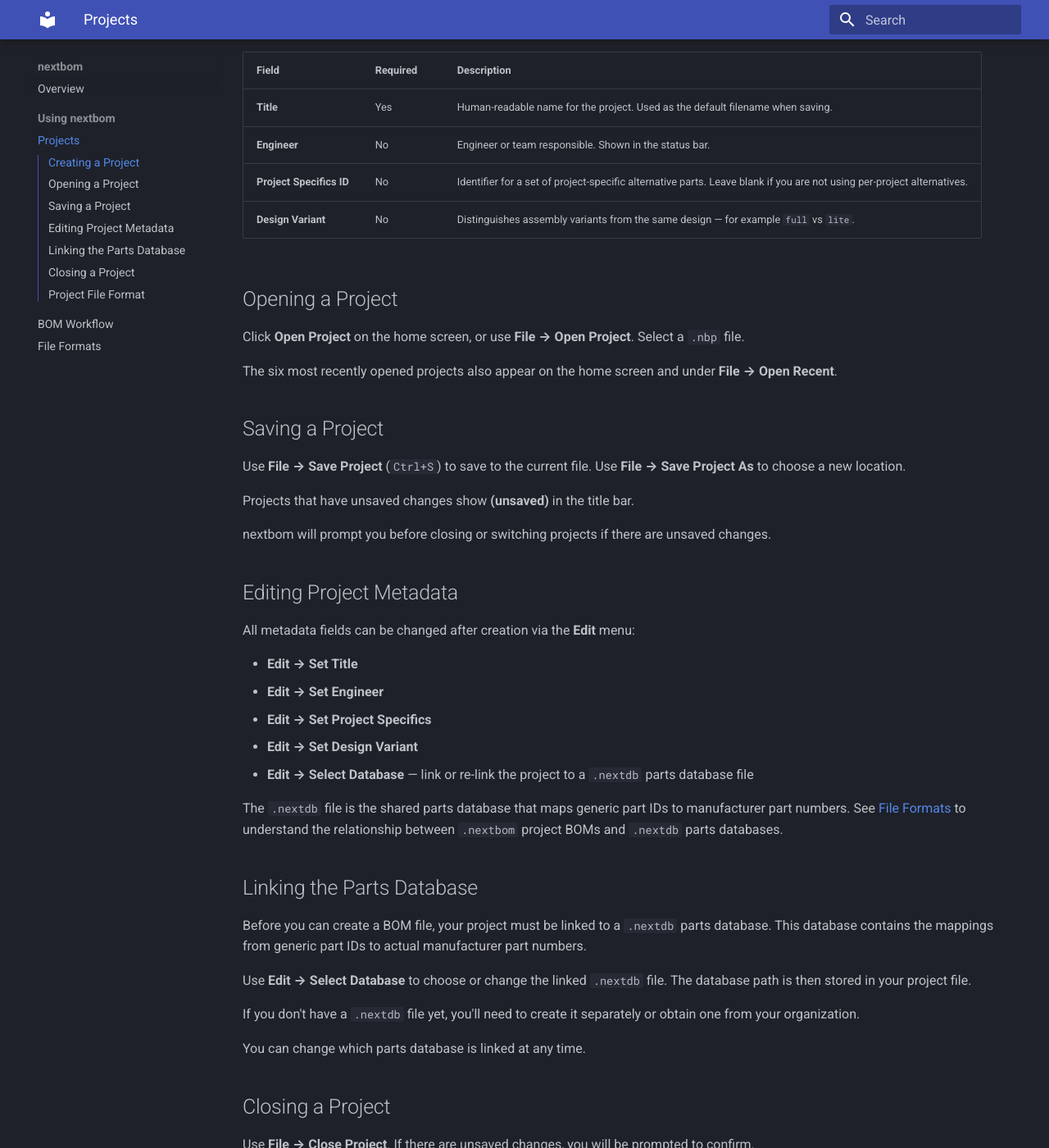
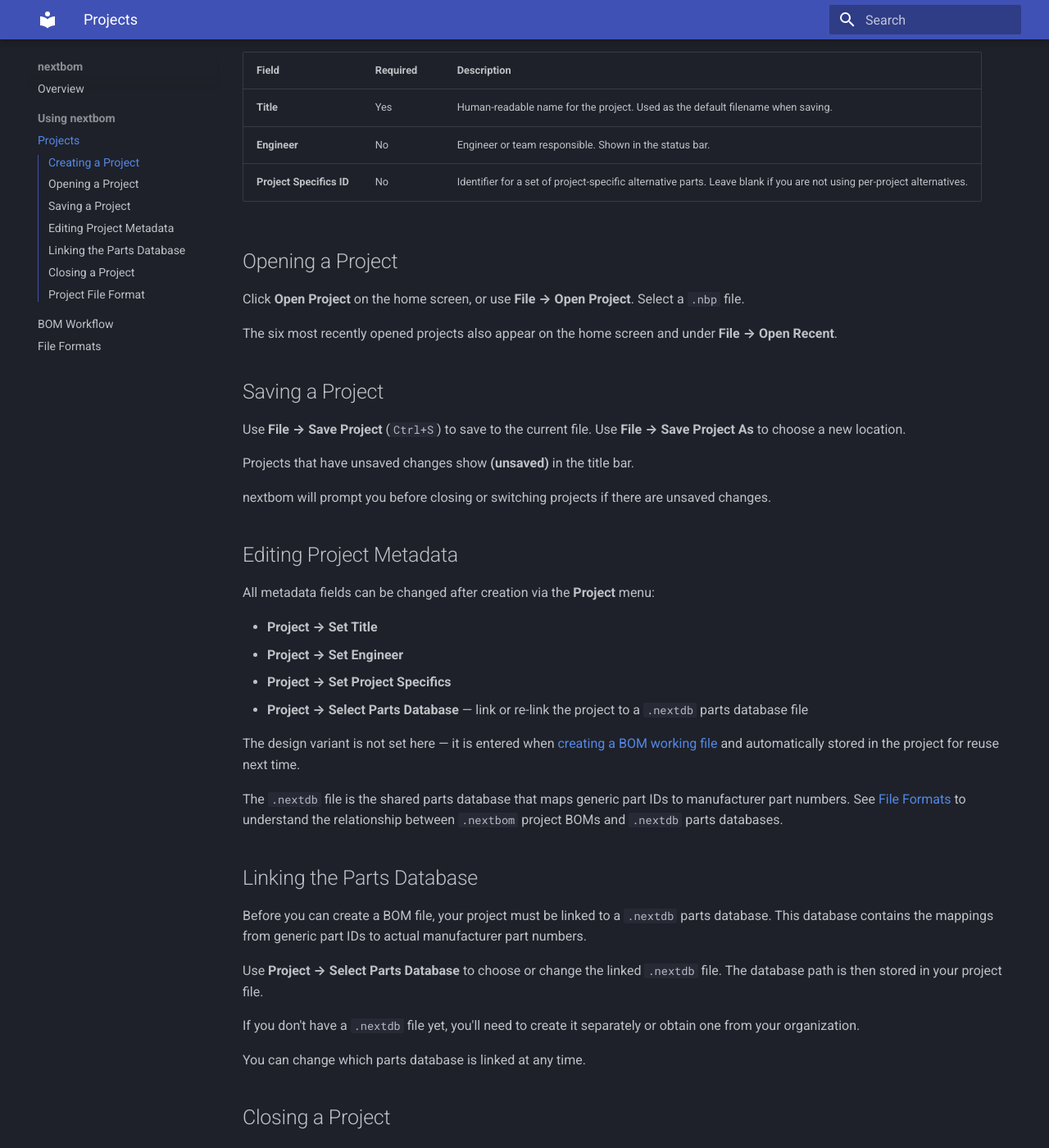
Before and after one commit to jakobgif/nextbom, an MkDocs documentation site: the page built from docs/project.md, in a window 1280 px wide and 1400 px high, scrolled down 342 px. Shown: the whole window at 82% size. Built offline with MkDocs 1.6.1 and Material for MkDocs 9.7.7, drawn with Linux system fonts in a browser that asks for light colours.

Commit message:
Update docs to reflect design variant moving to BOM creation step
Co-Authored-By: Claude Sonnet 4.6 <noreply@anthropic.com>

```diff
--- a/docs/project.md
+++ b/docs/project.md
@@ -13,7 +13,6 @@ Fill in the fields:
 | **Title** | Yes | Human-readable name for the project. Used as the default filename when saving. |
 | **Engineer** | No | Engineer or team responsible. Shown in the status bar. |
 | **Project Specifics ID** | No | Identifier for a set of project-specific alternative parts. Leave blank if you are not using per-project alternatives. |
-| **Design Variant** | No | Distinguishes assembly variants from the same design — for example `full` vs `lite`. |
 
 ## Opening a Project
 
@@ -31,13 +30,14 @@ nextbom will prompt you before closing or switching projects if there are unsave
 
 ## Editing Project Metadata
 
-All metadata fields can be changed after creation via the **Edit** menu:
+All metadata fields can be changed after creation via the **Project** menu:
 
-- **Edit → Set Title**
-- **Edit → Set Engineer**
-- **Edit → Set Project Specifics**
-- **Edit → Set Design Variant**
-- **Edit → Select Database** — link or re-link the project to a `.nextdb` parts database file
+- **Project → Set Title**
+- **Project → Set Engineer**
+- **Project → Set Project Specifics**
+- **Project → Select Parts Database** — link or re-link the project to a `.nextdb` parts database file
+
+The design variant is not set here — it is entered when [creating a BOM working file](workflow.md#configure-bom) and automatically stored in the project for reuse next time.
 
 The `.nextdb` file is the shared parts database that maps generic part IDs to manufacturer part numbers. See [File Formats](file-formats.md) to understand the relationship between `.nextbom` project BOMs and `.nextdb` parts databases.
 
@@ -45,7 +45,7 @@ The `.nextdb` file is the shared parts database that maps generic part IDs to ma
 
 Before you can create a BOM file, your project must be linked to a `.nextdb` parts database. This database contains the mappings from generic part IDs to actual manufacturer part numbers.
 
-Use **Edit → Select Database** to choose or change the linked `.nextdb` file. The database path is then stored in your project file.
+Use **Project → Select Parts Database** to choose or change the linked `.nextdb` file. The database path is then stored in your project file.
 
 If you don't have a `.nextdb` file yet, you'll need to create it separately or obtain one from your organization.
 
```
Also changed, not shown: docs/index.md (+2 -2 lines), docs/workflow.md (+4 -1 lines).
